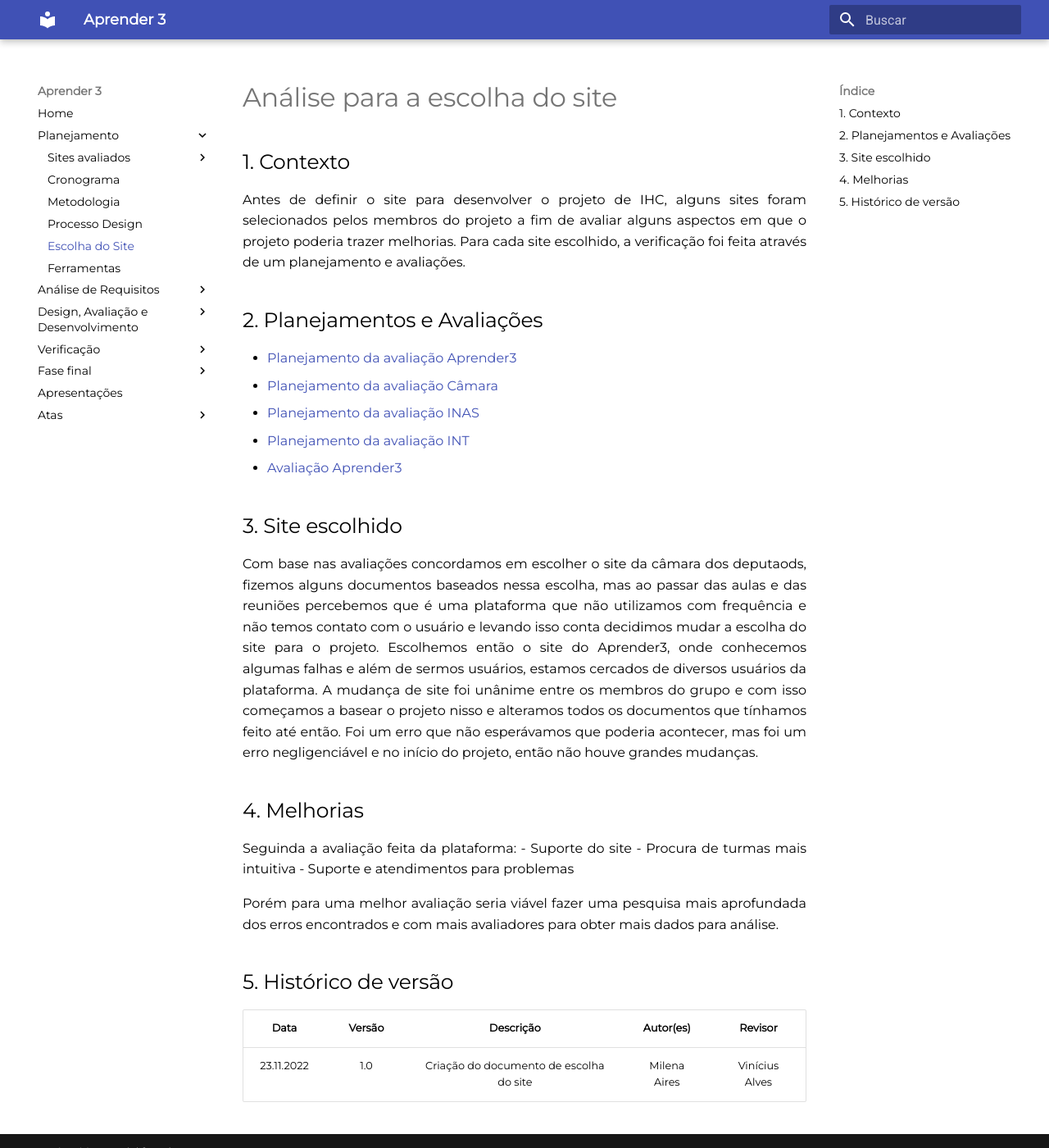
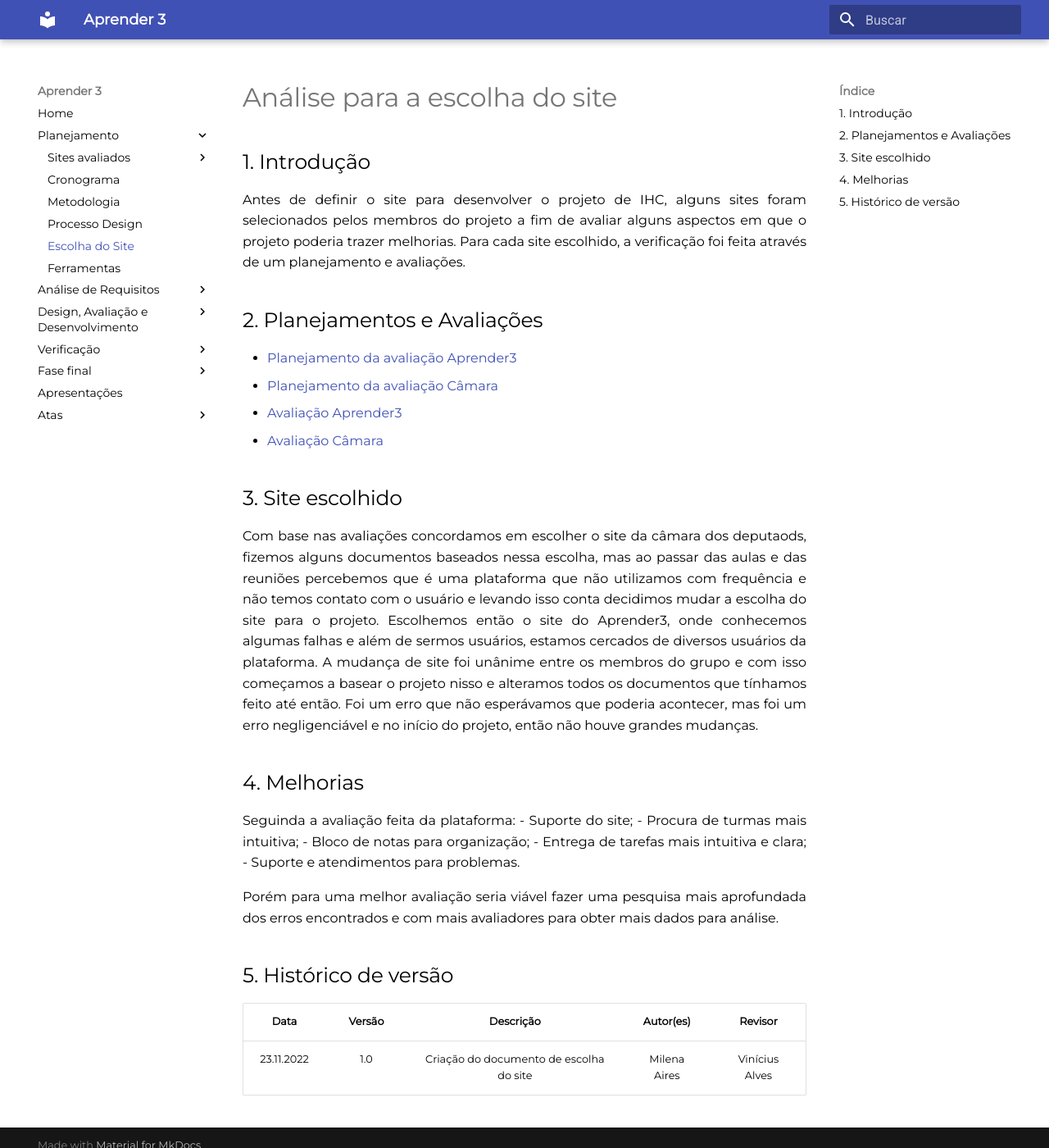
Before and after one commit to mdsreq-fga-unb/2022.2-Aprender3, an MkDocs documentation site: the page built from docs/planejamento/escolha_site.md, in a window 1280 px wide and 1400 px high. Shown: the whole window at 82% size. Built offline with MkDocs 1.6.1 and Material for MkDocs 9.7.7, drawn with Linux system fonts in a browser that asks for light colours.

Commit message:
Update escolha_site.md

```diff
--- a/docs/planejamento/escolha_site.md
+++ b/docs/planejamento/escolha_site.md
@@ -2,16 +2,16 @@
 
 
 
-## 1. Contexto
+## 1. Introdução
 Antes de definir o site para desenvolver o projeto de IHC, alguns sites foram selecionados pelos membros do projeto a fim de avaliar alguns aspectos em que o projeto poderia trazer melhorias. Para cada site escolhido, a verificação foi feita através de um planejamento e avaliações.
 
 
 ## 2. Planejamentos e Avaliações
 - [Planejamento da avaliação Aprender3](https://interacao-humano-computador.github.io/2022.2-Aprender3/Planejamento/Sites%20avaliados/planejamento_aprender3/)
 - [Planejamento da avaliação Câmara](https://interacao-humano-computador.github.io/2022.2-Aprender3/Planejamento/Sites%20avaliados/planejamento_camara/)
-- [Planejamento da avaliação INAS](https://interacao-humano-computador.github.io/2022.2-Aprender3/Planejamento/Sites%20avaliados/planejamento_inas/)
-- [Planejamento da avaliação INT](https://interacao-humano-computador.github.io/2022.2-Aprender3/Planejamento/Sites%20avaliados/planejamento_int/)
-- [Avaliação Aprender3](https://interacao-humano-computador.github.io/2022.2-Aprender3/Planejamento/Sites%20avaliados/avaliacao_aprender3/)
+- [Avaliação Aprender3](https://interacao-humano-computador.github.io/2022.2-Aprender3/planejamento/sites_avaliados/avaliacao_aprender3/)
+- [Avaliação Câmara](https://interacao-humano-computador.github.io/2022.2-Aprender3/planejamento/sites_avaliados/avaliacao_camara/)
+
 
 ## 3. Site escolhido
 Com base nas avaliações concordamos em escolher o site da câmara dos deputaods, fizemos alguns documentos baseados nessa escolha, mas ao passar das aulas e das reuniões percebemos que é uma plataforma que não utilizamos com frequência e não temos contato com o usuário e levando isso conta decidimos mudar a escolha do site para o projeto. Escolhemos então o site do Aprender3, onde conhecemos algumas falhas e além de sermos usuários, estamos cercados de diversos usuários da plataforma.
@@ -21,9 +21,11 @@
 
 ## 4. Melhorias
 Seguinda a avaliação feita da plataforma:
-- Suporte do site
-- Procura de turmas mais intuitiva
-- Suporte e atendimentos para problemas
+- Suporte do site;
+- Procura de turmas mais intuitiva;
+- Bloco de notas para organização;
+- Entrega de tarefas mais intuitiva e clara;
+- Suporte e atendimentos para problemas.
 
 Porém para uma melhor avaliação seria viável fazer uma pesquisa mais aprofundada dos erros encontrados e com mais avaliadores para obter mais dados para análise.
 
```
